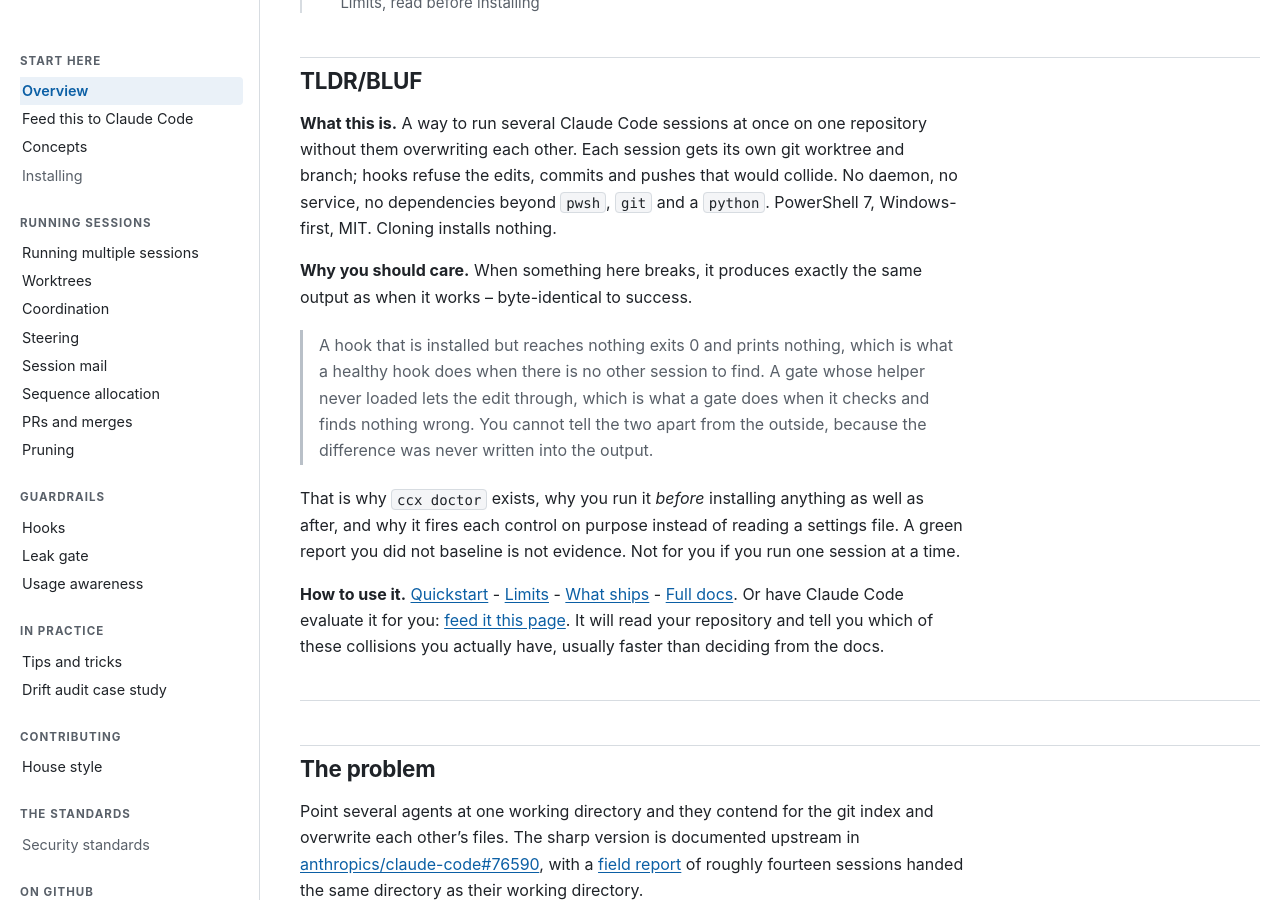
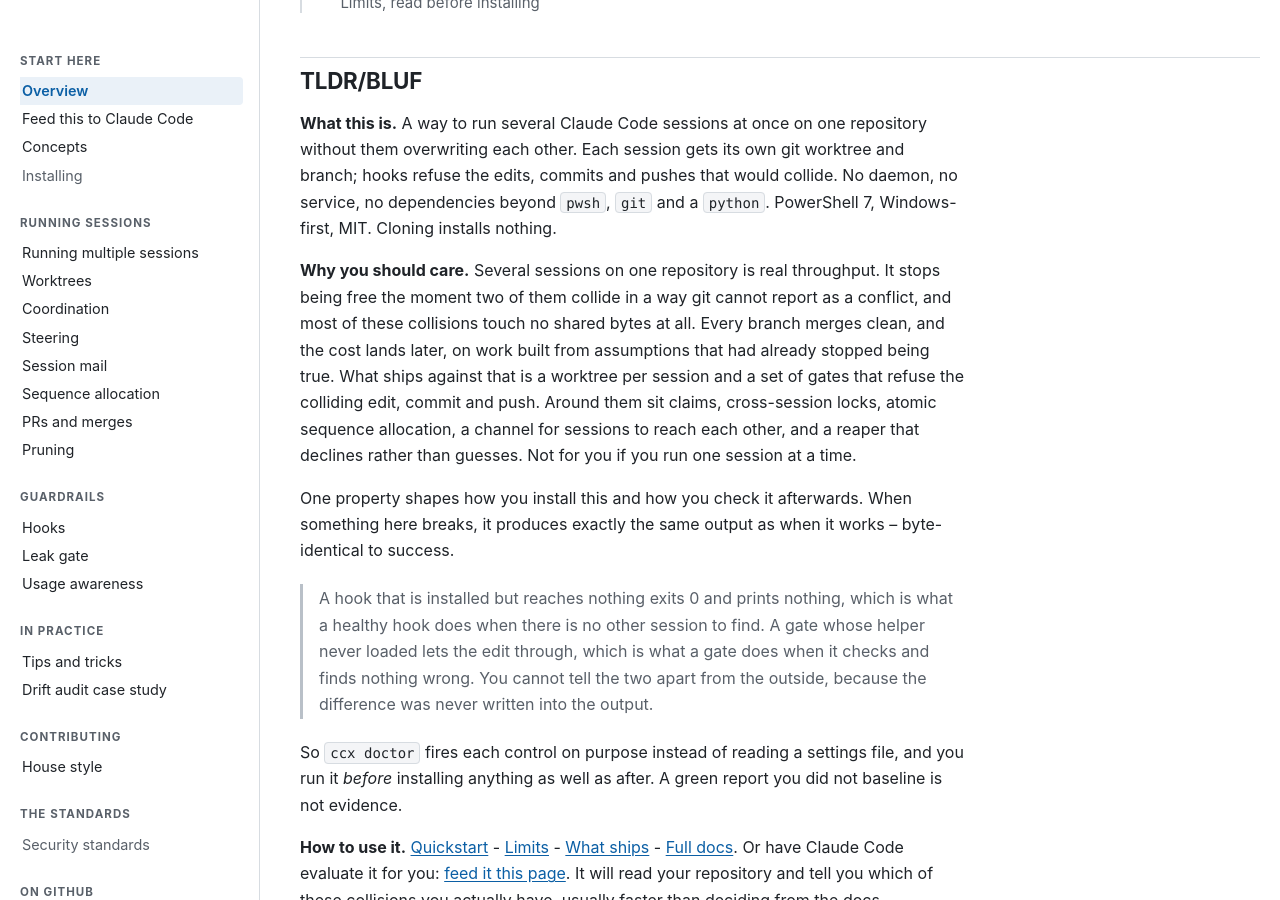
Before and after one commit to wshallwshall/claude-multisession, a Jekyll site: the page built from docs/index.md, in a window 1280 px wide and 900 px high, scrolled down 270 px. Built offline with Jekyll 4.4.1, drawn with Linux system fonts in a browser that asks for light colours.

Commit message:
The landing page sold the whole repository on the one property that explains the doctor (#34)
`Why you should care` on docs/index.md answered a different question than the one
OPEN-1 asks. It gave the byte-identical-to-success property, which is why
`ccx doctor` exists and why you baseline it -- not why a reader should want any of
this. Everything the repository actually does was left to the sections below: the
worktree per session, the edit-time collision refusal, claims, cross-session locks,
sequence allocation, the channel peers reach each other on, and the fenced reaper.

The slot now states the value and the cost. Several sessions on one repository is
throughput; it stops being free when two collide in a way git cannot report, and
most of those collisions touch no shared bytes, so every branch merges clean and the
loss lands later. The OPEN-4 not-for-you line stays in the slot.

The property is demoted, not deleted. It keeps its own paragraph and still leads the
blockquote and the "a green report you did not baseline is not evidence" line.

README.md carried the same overreach in its lede blockquote -- "that one sentence
explains the whole shape of this repository" -- against a page whose first paragraph
and collision table already state the purpose. Cut to what the sentence supports.

Net effect on the long-sentence ratchet is -1; 140 tests pass from tests/.

Co-authored-by: Claude Opus 5 <noreply@anthropic.com>

```diff
--- a/docs/index.md
+++ b/docs/index.md
@@ -12,17 +12,24 @@ overwriting each other. Each session gets its own git worktree and branch; hooks
 commits and pushes that would collide. No daemon, no service, no dependencies beyond `pwsh`, `git`
 and a `python`. PowerShell 7, Windows-first, MIT. Cloning installs nothing.
 
-**Why you should care.** When something here breaks, it produces exactly the same output as when it
-works -- byte-identical to success.
+**Why you should care.** Several sessions on one repository is real throughput. It stops being free
+the moment two of them collide in a way git cannot report as a conflict, and most of these
+collisions touch no shared bytes at all. Every branch merges clean, and the cost lands later, on
+work built from assumptions that had already stopped being true. What ships against that is a
+worktree per session and a set of gates that refuse the colliding edit, commit and push. Around them
+sit claims, cross-session locks, atomic sequence allocation, a channel for sessions to reach each
+other, and a reaper that declines rather than guesses. Not for you if you run one session at a time.
+
+One property shapes how you install this and how you check it afterwards. When something here
+breaks, it produces exactly the same output as when it works -- byte-identical to success.
 
 > A hook that is installed but reaches nothing exits 0 and prints nothing, which is what a healthy
 > hook does when there is no other session to find. A gate whose helper never loaded lets the edit
 > through, which is what a gate does when it checks and finds nothing wrong. You cannot tell the two
 > apart from the outside, because the difference was never written into the output.
 
-That is why `ccx doctor` exists, why you run it *before* installing anything as well as after, and
-why it fires each control on purpose instead of reading a settings file. A green report you did not
-baseline is not evidence. Not for you if you run one session at a time.
+So `ccx doctor` fires each control on purpose instead of reading a settings file, and you run it
+*before* installing anything as well as after. A green report you did not baseline is not evidence.
 
 **How to use it.** [Quickstart](#quickstart) - [Limits](#limits-read-before-installing) -
 [What ships](#what-ships) - [Full docs](#where-to-go-next). Or have Claude Code evaluate it for you:
```
Also changed, not shown: README.md.
